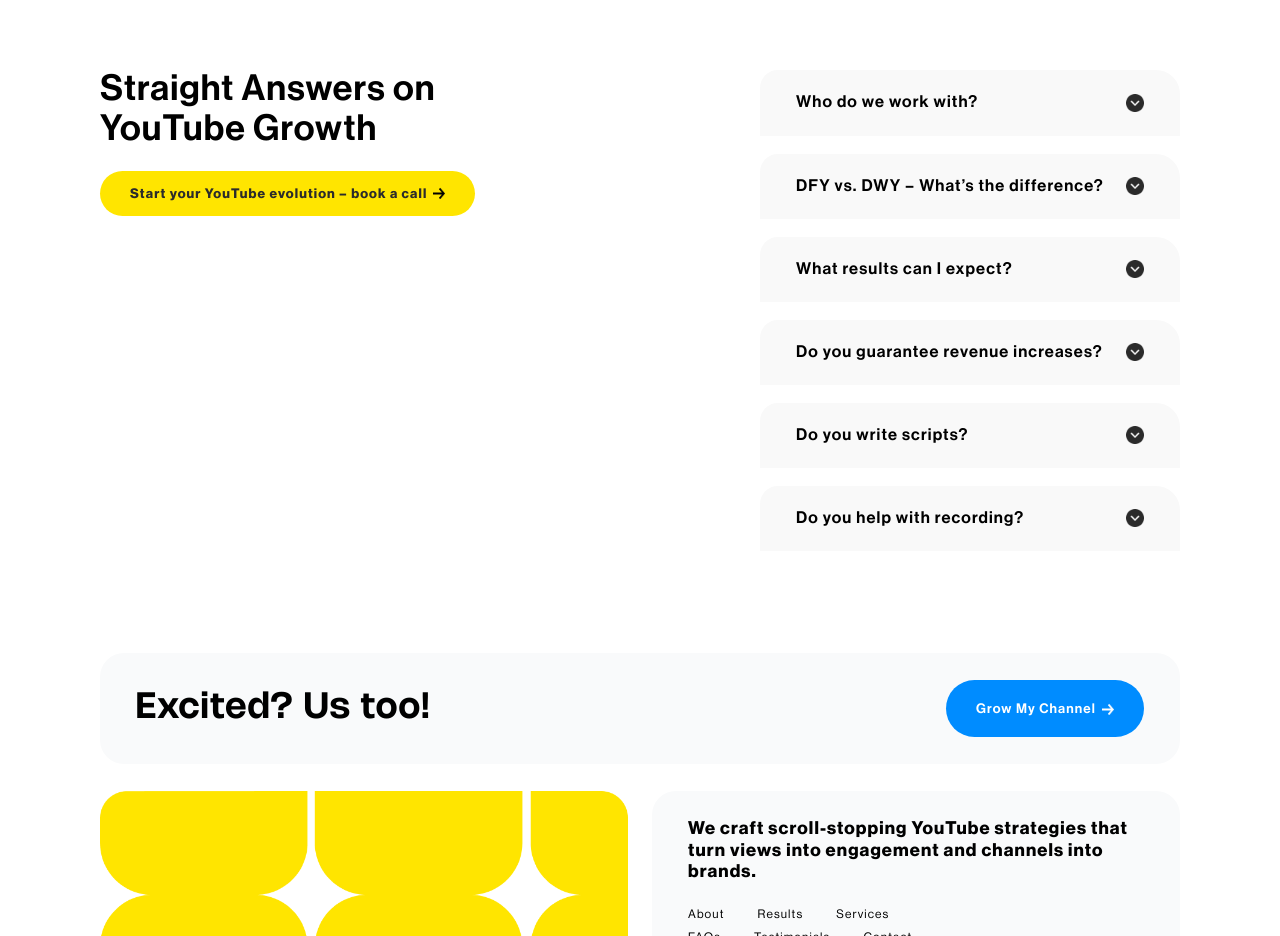
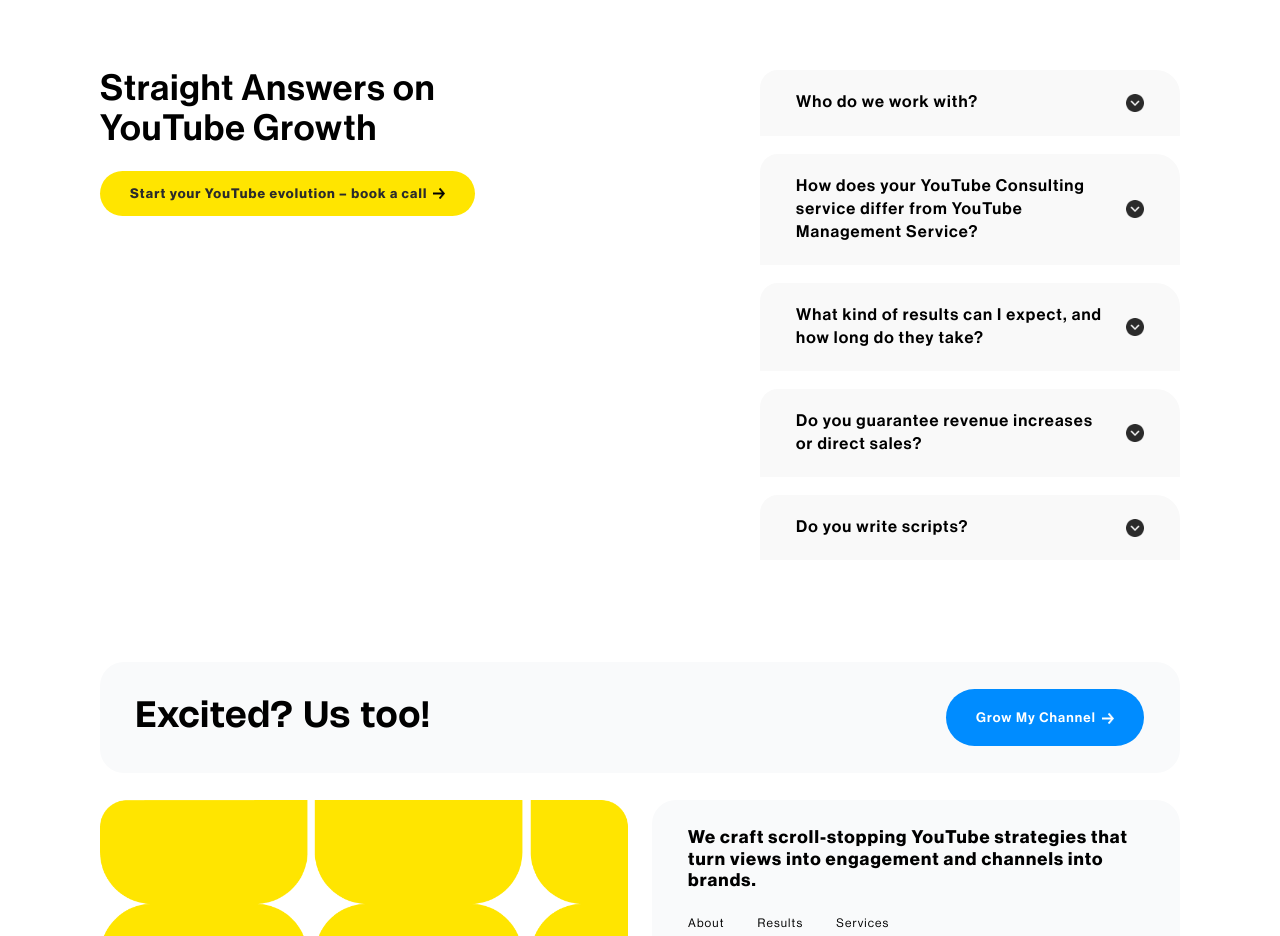
Before and after one commit to A-Coder02/born-21-website, a React (Vite) app: page / in a window 1280 px wide. Shown: the part 4340-5276 px from the top of the page. Built offline with nearby package versions, Linux system fonts and the light colour scheme; a web font is replaced by a local one.

Commit message:
accordion content modifeid

```diff
--- a/src/pages/Home/FaqSection.jsx
+++ b/src/pages/Home/FaqSection.jsx
@@ -10,39 +10,33 @@
 const FaqSection = () => {
     const headline = 'Straight Answers on YouTube Growth';
     const ctaText = 'Start your YouTube evolution – book a call';
-
     const accordionData = [
         {
             id: 1,
             title: 'Who do we work with?',
-            content: 'Content Here',
+            content: 'Mid to large businesses ($100K+ monthly revenue) with a marketing team ready to scale their YouTube presence.',
         },
         {
             id: 2,
-            title: 'DFY vs. DWY – What’s the difference?',
-            content: 'Content HereContent HereContent HereContent HereContent HereContent HereContent HereContent HereContent HereContent HereContent HereContent HereContent HereContent HereContent HereContent HereContent HereContent HereContent HereContent HereContent HereContent Here',
+            title: 'How does your YouTube Consulting service differ from YouTube Management Service?',
+            content: 'Consulting: We strategize, your team executes.\nManagement: We handle everything post-production while you focus on creating.',
         },
         {
             id: 3,
-            title: 'What results can I expect?',
-            content: 'Content Here',
+            title: 'What kind of results can I expect, and how long do they take?',
+            content: 'Our clients average 30-40% monthly growth, with noticeable results within 60-90 days of consistent content.',
         },
         {
             id: 4,
-            title: 'Do you guarantee revenue increases?',
-            content: 'Content Here',
+            title: 'Do you guarantee revenue increases or direct sales?',
+            content: 'We focus on building brand authority and audience trust, which naturally drives long-term revenue growth.',
         },
         {
             id: 5,
             title: 'Do you write scripts?',
-            content: 'Content Here',
+            content: 'Scripts come from you—the expert. We guide content structure and strategy to maximize impact.',
         },
-        {
-            id: 6,
-            title: 'Do you help with recording?',
-            content: 'Content Here',
-        },
-    ]
+    ];
 
     const [activeAccordion, setActiveAccordion] = useState(null)
 
--- a/src/pages/Home/TestimonialSection.jsx
+++ b/src/pages/Home/TestimonialSection.jsx
@@ -26,7 +26,6 @@
 
     const { small, headline, list } = testimonials
 
-    // return <Carousel />
 
     return (
         <Section>
```
